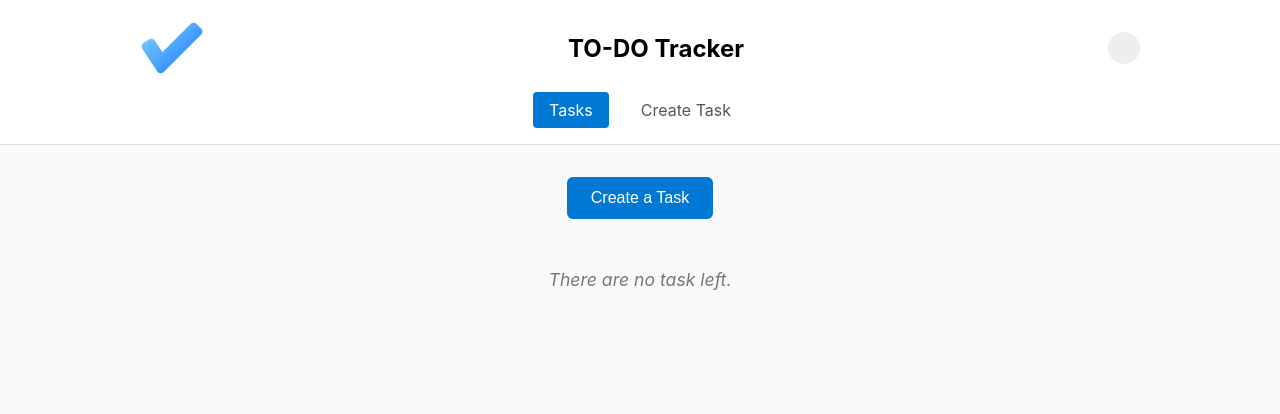
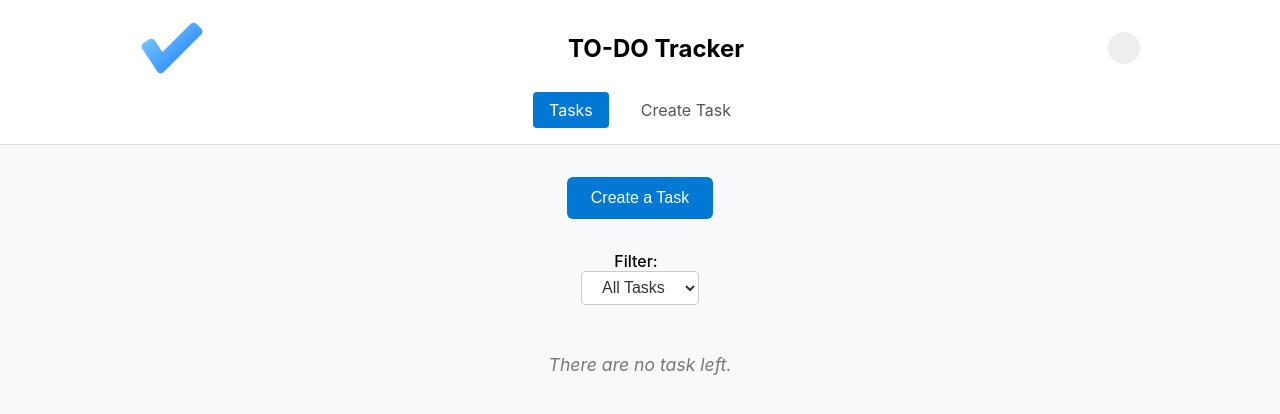
Before and after one commit to RowBlackGhost005/task-tracker-csa, a React (Create React App) app: page / in a window 1280 px wide. Shown: the top 414 px of the page. Built offline with nearby package versions, Linux system fonts and the light colour scheme.

Commit message:
Tasks Filters

```diff
--- a/src/pages/TaskListPage.js
+++ b/src/pages/TaskListPage.js
@@ -1,4 +1,4 @@
-import React, { useContext } from 'react';
+import React, { useContext , useState } from 'react';
 
 import { useNavigate } from 'react-router-dom';
 
@@ -19,6 +19,8 @@ export default function TaskListPage() {
 
     const { tasks , taskDispatch } = useContext(TaskContext);
 
+    const [filter, setFilter] = useState('all'); // 'all' | 'pending' | 'done'
+
     const handleDragEnd = (result) => {
         if(!result.destination) return;
 
@@ -29,10 +31,26 @@ export default function TaskListPage() {
         taskDispatch({type: TaskOps.REORDER , payload: reordered});
     }
 
+    const filteredTasks = tasks.filter(task => {
+        if (filter === 'pending') return !task.completed;
+        if (filter === 'done') return task.completed;
+        return true;
+    });
+
 
     return (
         <div className={styles.taskListPage}>
             <button className={styles.createTaskButton} onClick={() => navigate('/create')}> Create a Task </button>
+
+            <label htmlFor="taskFilter" className={styles.filterLabel}> Filter: </label>
+
+            <select id="taskFilter" value={filter} onChange={(e) => setFilter(e.target.value)} className={styles.filterSelect}>
+                <option value="all">All Tasks</option>
+                <option value="pending">Pending</option>
+                <option value="done">Done</option>
+            </select>
+
+
 
             {tasks.length === 0 && <p className={styles.noTasks}>There are no task left.</p>}
 
@@ -43,7 +61,7 @@ export default function TaskListPage() {
                             className={styles.taskList}
                             {...provided.droppableProps}
                             ref={provided.innerRef}>
-                                {tasks.map((task, index) => (
+                                {filteredTasks.map((task, index) => (
                                     <Draggable
                                         key={task.id}
                                         draggableId={task.id.toString()}
--- a/src/pages/TaskListPage.module.css
+++ b/src/pages/TaskListPage.module.css
@@ -42,3 +42,18 @@
   color: #777;
   font-style: italic;
 }
+
+.filterLabel {
+  margin-right: 0.5rem;
+  font-weight: 500;
+}
+
+.filterSelect {
+  padding: 0.4rem 1rem;
+  border: 1px solid #ccc;
+  border-radius: 4px;
+  font-size: 1rem;
+  background: #fff;
+  color: #333;
+  margin-bottom: 2rem;
+}
```
